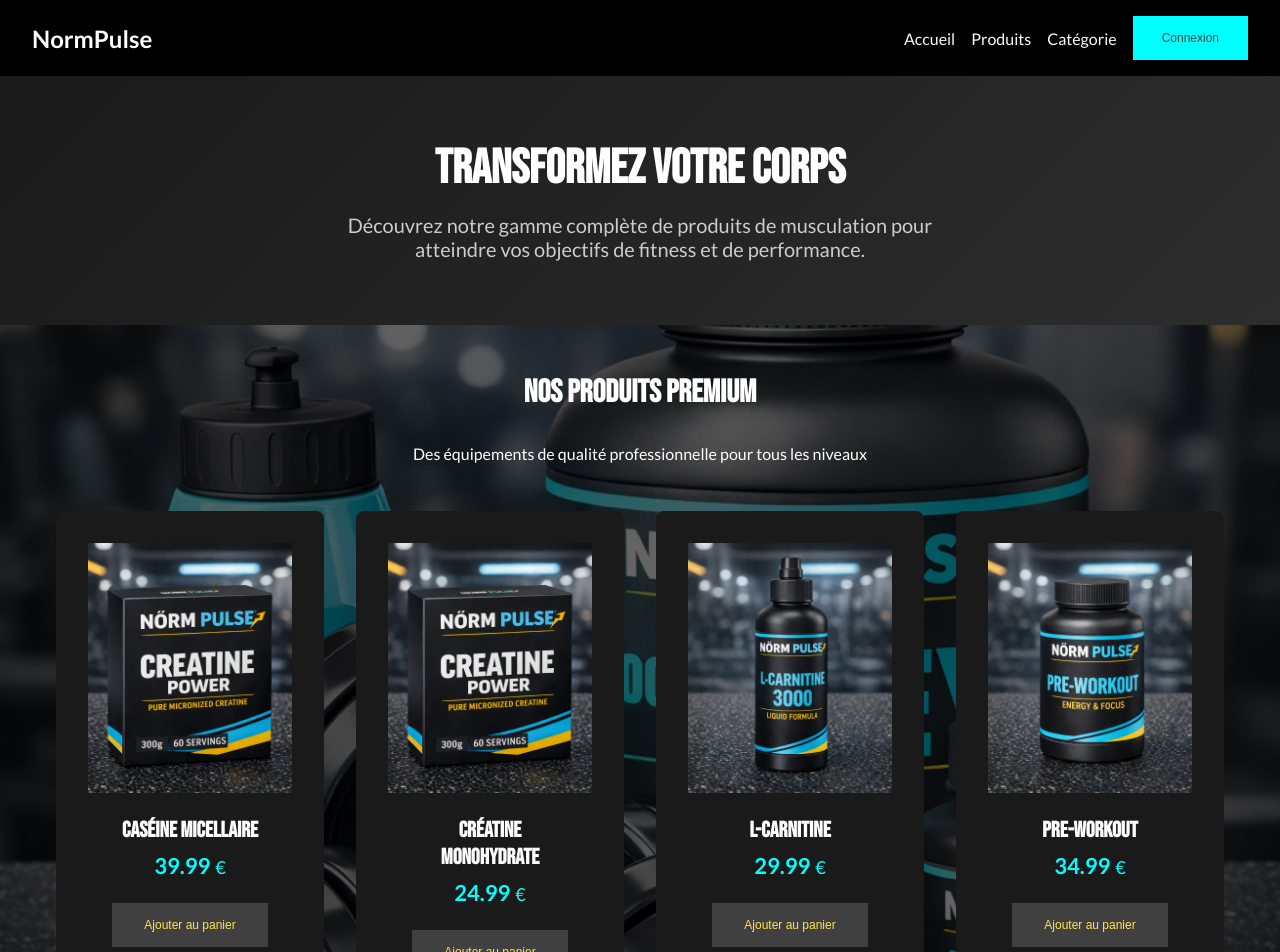
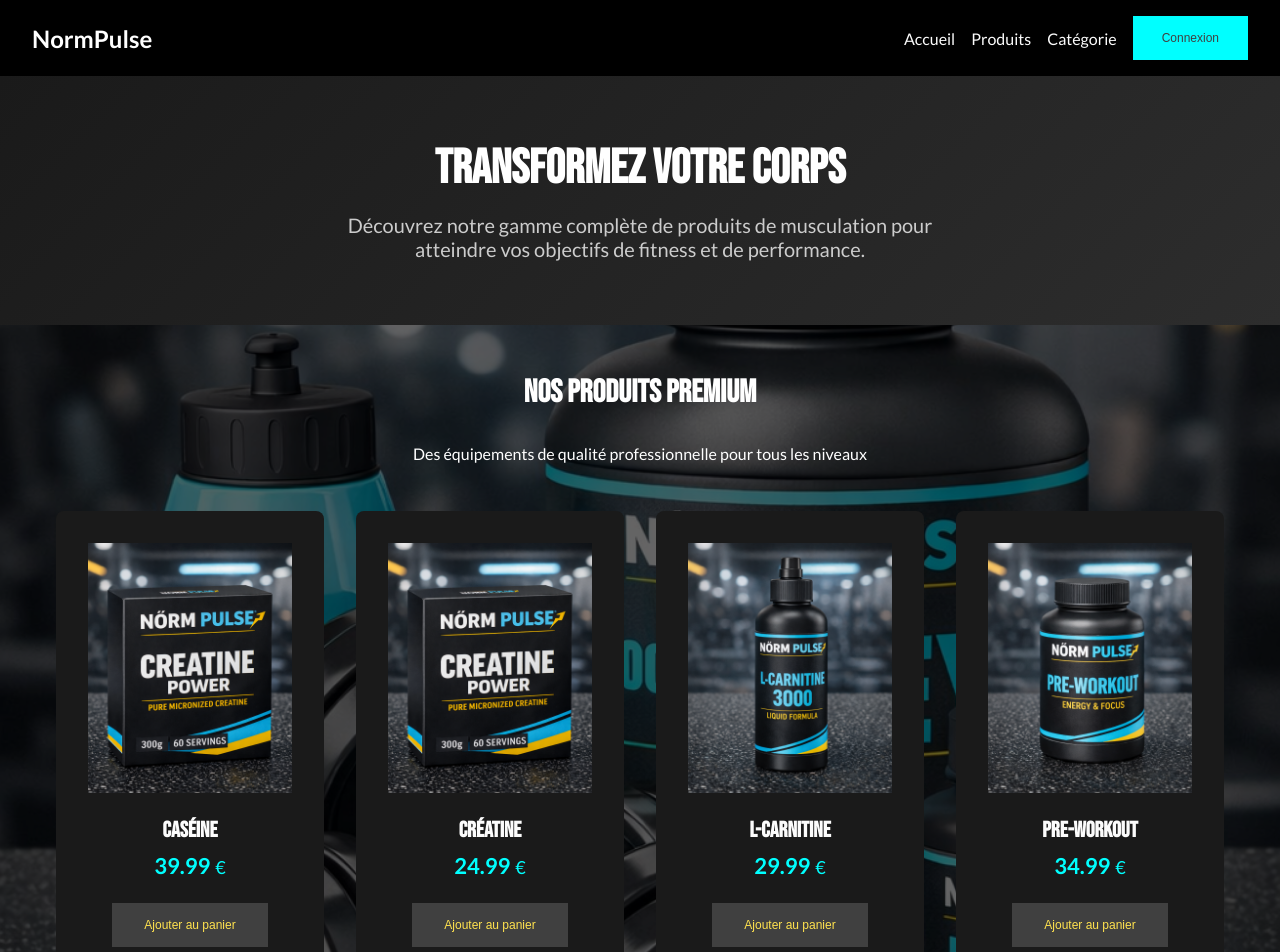
Before and after one commit to eaflowdev/normpulse-site, a React (Vite) app in the folder normpulse-site/: page / in a window 1280 px wide. Shown: the top 952 px of the page. Built offline with nearby package versions, Linux system fonts and the light colour scheme.

Commit message:
fix name product

```diff
--- a/normpulse-site/src/pages/Home/Home.tsx
+++ b/normpulse-site/src/pages/Home/Home.tsx
@@ -10,13 +10,13 @@
     {
       id: 1,
       image: caseinImage,
-      title: "Caséine Micellaire",
+      title: "Caséine",
       price: 39.99,
     },
     {
       id: 2,
       image: creatineImage,
-      title: "Créatine Monohydrate",
+      title: "Créatine",
       price: 24.99,
     },
     {
```
